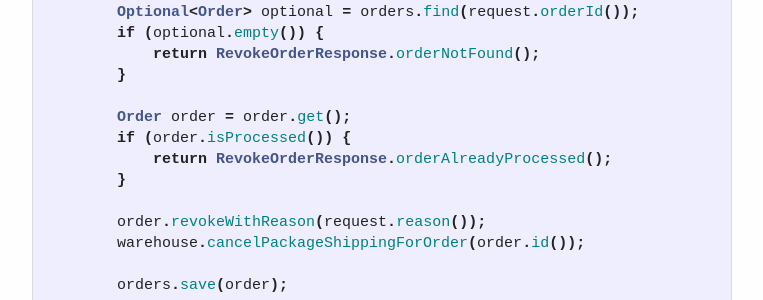
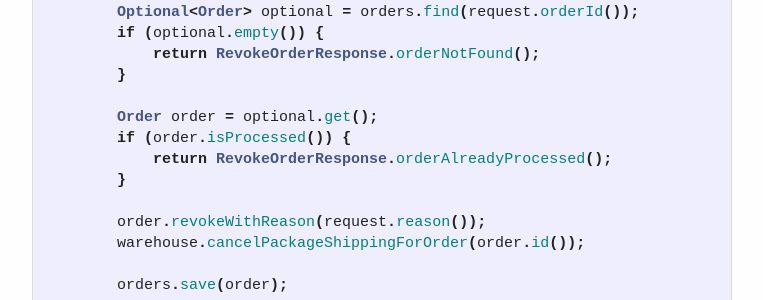
Before and after one commit to joebew42/joebew42.github.io, a Jekyll site: the page built from _posts/2021-10-23-use-cases-purpose-of-your-code.markdown, in a window 1280 px wide and 900 px high, scrolled down 5138 px. Shown: the part 151-451 px from the top of the window, without its empty margins (258-1021 px from the left). Built offline with Jekyll 4.4.1, drawn with Linux system fonts in a browser that asks for light colours; some web fonts are replaced.

Commit message:
Fix typo.

```diff
--- a/_posts/2021-10-23-use-cases-purpose-of-your-code.markdown
+++ b/_posts/2021-10-23-use-cases-purpose-of-your-code.markdown
@@ -86,7 +86,7 @@ class RevokeOrder {
             return RevokeOrderResponse.orderNotFound();
         }
 
-        Order order = order.get();
+        Order order = optional.get();
         if (order.isProcessed()) {
             return RevokeOrderResponse.orderAlreadyProcessed();
         }
@@ -151,7 +151,7 @@ class RevokeOrder {
             presenter.orderNotFound(request.orderId());
         }
 
-        Order order = order.get();
+        Order order = optional.get();
         if (order.processed()) {
             presenter.orderAlreadyProcessed(request.orderId(), order.processedAt());
         }
```
